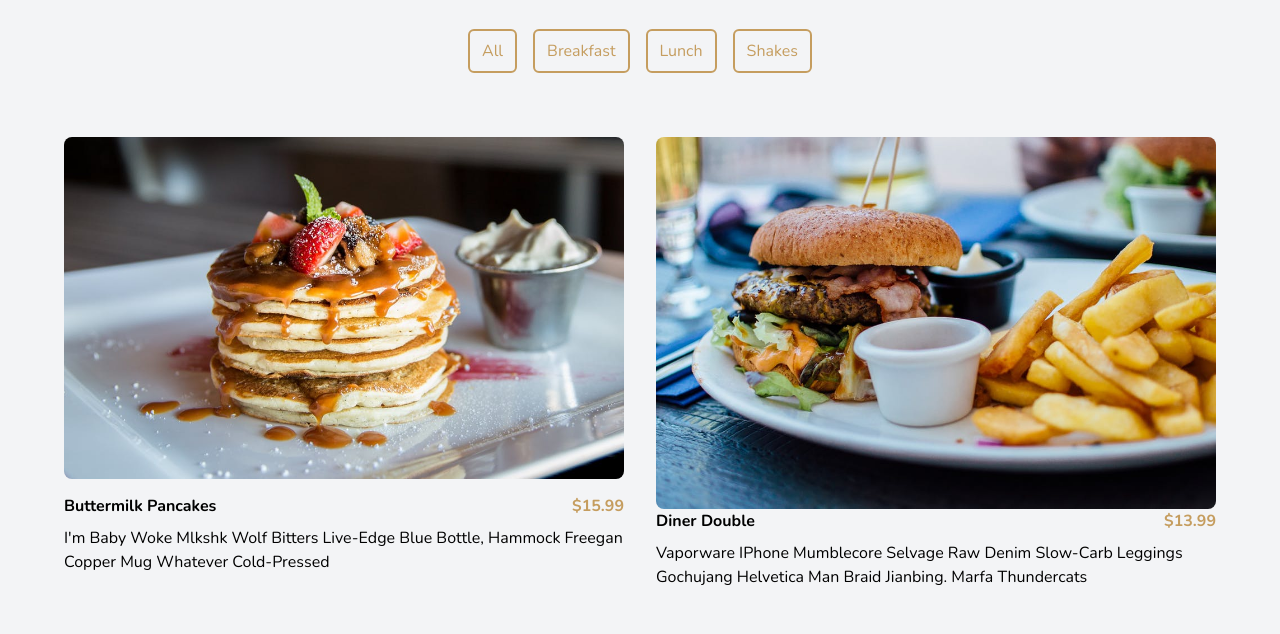
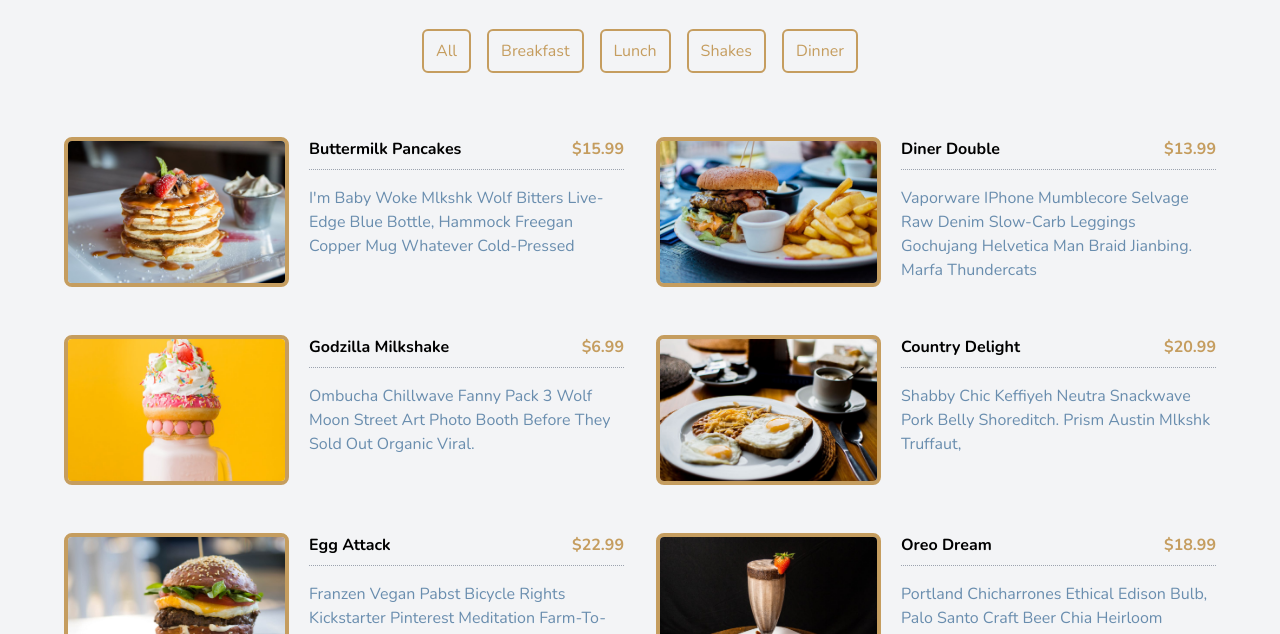
Before and after one commit to Tella1234/learning-javascript, a website: page pages/menu.html in a window 1280 px wide. Shown: the part 127-761 px from the top of the page. Drawn offline with nearby package versions, Linux system fonts and the light colour scheme.

Commit message:
Menu Done finally

```diff
--- a/pages/menu.html
+++ b/pages/menu.html
@@ -15,19 +15,21 @@
         <div class="w-20 h-1 bg-[#c59d5f] mx-auto"></div>
       </div>
       <!-- filter buttons -->
-      <div class="mb-16 flex justify-center ">
-        <button type="button" class="bg-transparent border-2 border-[#c59d5f] mx-2 rounded-md py-2 px-3 text-[#c59d5f] cursor-pointer transition ease-in-out duration-500 hover:bg-[#c59d5f] hover:text-white filter-btn" data-id="all">All</button>
-        <button type="button" class="bg-transparent border-2 border-[#c59d5f] mx-2 rounded-md py-2 px-3 text-[#c59d5f] cursor-pointer transition ease-in-out duration-500 hover:bg-[#c59d5f] hover:text-white filter-btn" data-id="breakfast">
-          Breakfast
-        </button>
-        <button type="button" class="bg-transparent border-2 border-[#c59d5f] mx-2 rounded-md py-2 px-3 text-[#c59d5f] cursor-pointer transition ease-in-out duration-500 hover:bg-[#c59d5f] hover:text-white filter-btn" data-id="lunch">Lunch</button>
-        <button type="button" class="bg-transparent border-2 border-[#c59d5f] mx-2 rounded-md py-2 px-3 text-[#c59d5f] cursor-pointer transition ease-in-out duration-500 hover:bg-[#c59d5f] hover:text-white filter-btn" data-id="shakes">
-          Shakes
-        </button>
+      <div class="mb-16 flex mx-auto px-auto sm:justify-center button-section overflow-x-auto">
+        <!-- <button type="button" class="bg-transparent border-2 border-[#c59d5f] mx-2 rounded-md py-2 px-3 text-[#c59d5f] cursor-pointer transition ease-in-out duration-500 hover:bg-[#c59d5f] hover:text-white filter-btn" data-id="all">All</button> -->
       </div>
       <!-- menu items -->
       <div class="w-[90vw] mx-auto max-w-6xl grid gap-y-12 gap-x-8 justify-center xl:grid-cols-2 section-center">
-
+        <!-- <article class="grid gap-y-4 gap-x-8 max-w-sm xl:grid-cols-[225px_1fr] md:gap-y-0 md:gap-x-5 md:max-w-[640px]">
+          <img src=${item.img} alt="${item.title}" class="object-cover h-52 md:h-44 w-full border-4 border-[#c59d5f] rounded-lg xl:h-[150px]" >
+          <div class="">
+            <header class="flex justify-between border-b border-dotted border-gray-400">
+              <h4 class="mb-2 font-semibold">${item.title}</h4>
+              <h4 class="text-[#c59d5f] font-semibold">$${item.price}</h4>
+            </header>
+            <p class="mb-0  pt-4 text-[#698dae]">${item.desc}</p>
+          </div>
+        </article> -->
       </div>
     </section>
     <!-- javascript -->
--- a/scripts/menu.js
+++ b/scripts/menu.js
@@ -83,34 +83,55 @@ const menu = [
 ];
 
 const sectionCenter = document.querySelector(".section-center");
-const filterBtns = document.querySelectorAll(".filter-btn");
+const buttonSection = document.querySelector(".button-section")
 
 // load items
 window.addEventListener("DOMContentLoaded", function () {
-  displayMenuItems(menu);
+  displayMenuItems(menu)
+  displayButtons()
 });
 
-// filter items
-filterBtns.forEach(function (btn) {
-  btn.addEventListener("click", function (e) {
+function displayButtons() {
+  const categories = menu.reduce(
+    function (values, item) {
+      if (!values.includes(item.category)) {
+        values.push(item.category);
+      }
+      return values;
+    },
+    ["all"]
+    );
+    const categoryBtns = categories
+      .map(function(category) {
+        return `<button type="button" class="bg-transparent capitalize border-2 border-[#c59d5f] mx-2 rounded-md py-2 px-3 text-[#c59d5f] cursor-pointer transition ease-in-out duration-500 hover:bg-[#c59d5f] hover:text-white filter-btn" data-id="${category}">${category}</button>`;
+      })
+      .join("");
+
+      buttonSection.innerHTML = categoryBtns;
+      const filterBtns = buttonSection.querySelectorAll(".filter-btn");
+
+      filterBtns.forEach(function(btn) {
+        btn.addEventListener("click", function(e){
           const category = e.currentTarget.dataset.id;
-    const menuCategory = menu.filter(function(menuItem) {
-        if(menuItem.category === category) {
+          const menuCategory = menu.filter (function (menuItem) {
+            if (menuItem.category === category) {
               return menuItem;
             }
           });
           if (category === "all") {
-        displayMenuItems(menu);
+            diplayMenuItems(menu);
           } else {
             displayMenuItems(menuCategory);
           }
         });
       });
+}
 
 function displayMenuItems(menuItems) {
-  let displayMenu = menuItems.map(function (item) {
+  const displayMenu = menuItems
+  .map(function (item) {
     return `<article class="grid gap-y-4 gap-x-8 max-w-sm xl:grid-cols-[225px_1fr] md:gap-y-0 md:gap-x-5 md:max-w-[640px]">
-        <img src=${item.img} alt="${item.title}" class="object-cover h-52 md:h-44 w-full border-4 border-[#c59d5f] rounded-lg xl:h-[150px]" />
+        <img src=${item.img} alt="${item.title}" class="object-cover h-52 md:h-44 w-full border-4 border-[#c59d5f] rounded-lg xl:h-[150px]" >
         <div class="">
           <header class="flex justify-between border-b border-dotted border-gray-400">
             <h4 class="mb-2 font-semibold">${item.title}</h4>
@@ -119,7 +140,8 @@ function displayMenuItems(menuItems) {
           <p class="mb-0  pt-4 text-[#698dae]">${item.desc}</p>
         </div>
       </article>`;
-  });
-  displayMenu = displayMenu.join("");
-  sectionCenter.innerHTML = displayMenu;
+  })
+  .join("");
+
+  sectionCenter.innerHTML = displayMenu
 }
```
Also changed, not shown: dist/output.css. Lines whose indentation alone changed are shown as unchanged.
